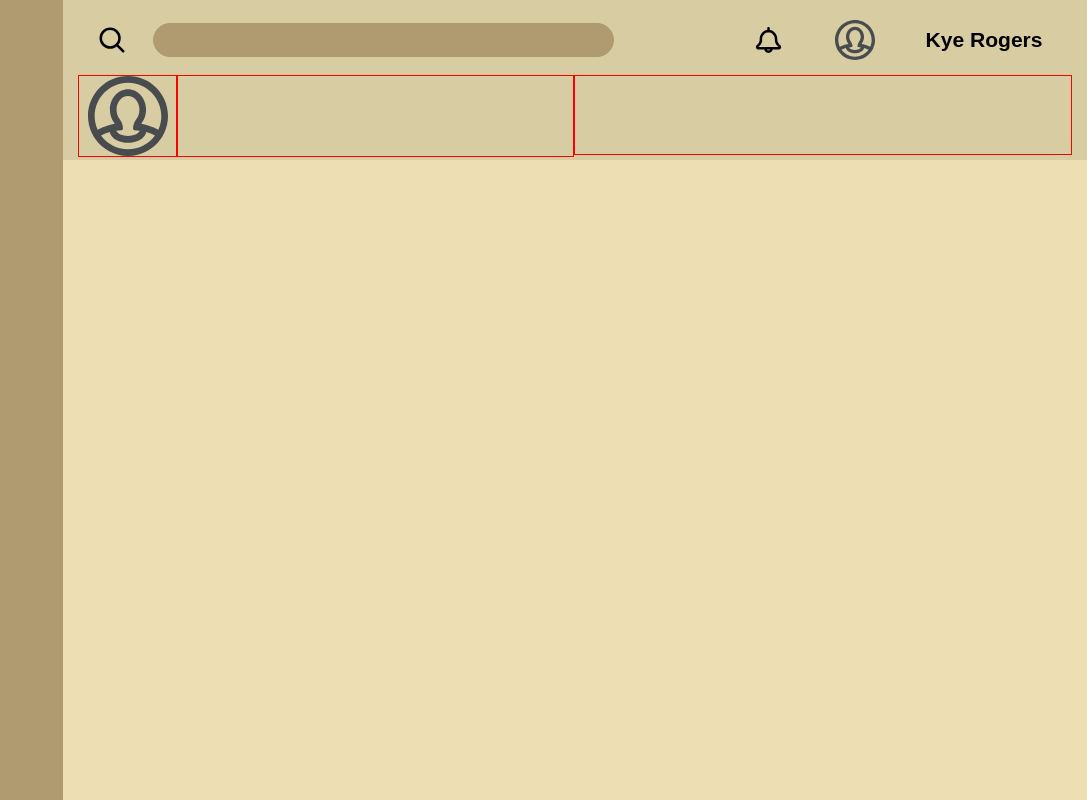
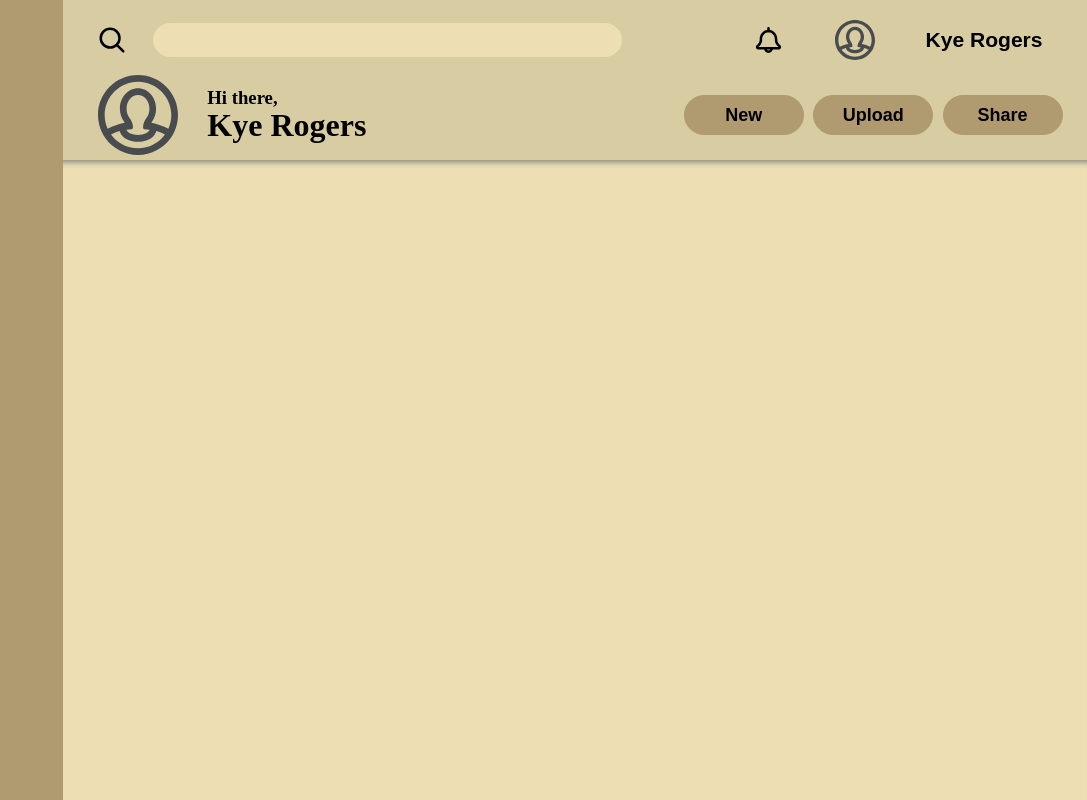
Before and after one commit to Kyebrandonrogers/dashboard, a plain HTML site: page index.html in a window 1280 px wide. Shown: the whole page, without its empty margins (193-1280 px from the left). Drawn offline with Linux system fonts and the light colour scheme.

Commit message:
header completed

```diff
--- a/index.html
+++ b/index.html
@@ -50,11 +50,20 @@
                         </svg>
                     </div>
                     <div id="title">
-
+                        <h3>Hi there,</h3>
+                        <h1>Kye Rogers</h1>
                     </div>
                 </div>
                 <div id="box-2-item-2">
-
+                    <div>
+                        <button class="btn-1">New</button>
+                    </div>
+                    <div>
+                        <button class="btn-1">Upload</button>
+                    </div>
+                    <div>
+                        <button class="btn-1">Share</button>
+                    </div>
                 </div>
             </div>
         </div>
--- a/styles.css
+++ b/styles.css
@@ -1,6 +1,7 @@
 body {
     padding: 0;
     margin: 0;
+    box-sizing: border-box;
 }
 
 .page {
@@ -59,10 +60,16 @@ body {
     width: 80%;
     height: 30px;
     border-radius: 20px;
-    background-color: #B09B71;
-    border: 1px solid #B09B71;
+    background-color: #EDDFB3;
+    border: 1px solid #EDDFB3;
+    padding-left: 10px;
 }
 
+#search-bar input:focus {
+    border: 1px solid  #94825f;
+    background-color:  rgb(204, 188, 134);
+    outline: none;
+}
 .div-1 {
     flex: 0 1 25%;
     box-sizing: border-box;
@@ -89,21 +96,23 @@ body {
 }
 
 #box-2-item-1 {
-    flex: 1 1 50%;
+    flex: 1 1 60%;
     display: grid;
     grid-template-columns: repeat(5, 1fr);
     grid-template-rows: 1fr;
+    line-height: 7px;
 }
 
 #box-2-item-2 {
-    flex: 1 1 50%;
-    border: 1px solid red;
+    flex: 1 1 40%;
+    display: flex;
+    justify-content: space-evenly;
+    align-items: center;
 }
 
 
 #profile {
     grid-area: 1 / 1 / 2 / 2;
-    border: 1px solid red;
     display: flex;
     justify-content: center;
     align-items: center;
@@ -111,11 +120,25 @@ body {
 
 #title {
     grid-area: 1 / 2 / 2 / 6;
-    border: 1px solid red;
-
+    padding-left: 10px;
 }
 
 .main {
     grid-area: 2 / 3 / 3 / 11;
     background-color: #EDDFB3;
+    box-shadow: inset 0px 8px 6px -6px grey;
 }
+
+.btn-1 {
+    background-color: #B09B71;
+    font-size: 18px;
+    border: 1px solid #B09B71;
+    border-radius: 20px;
+    width: 120px;
+    height: 40px;
+    font-weight: bold;
+}
+
+.btn-1:hover {
+    background-color: #94825f;
+}
```
